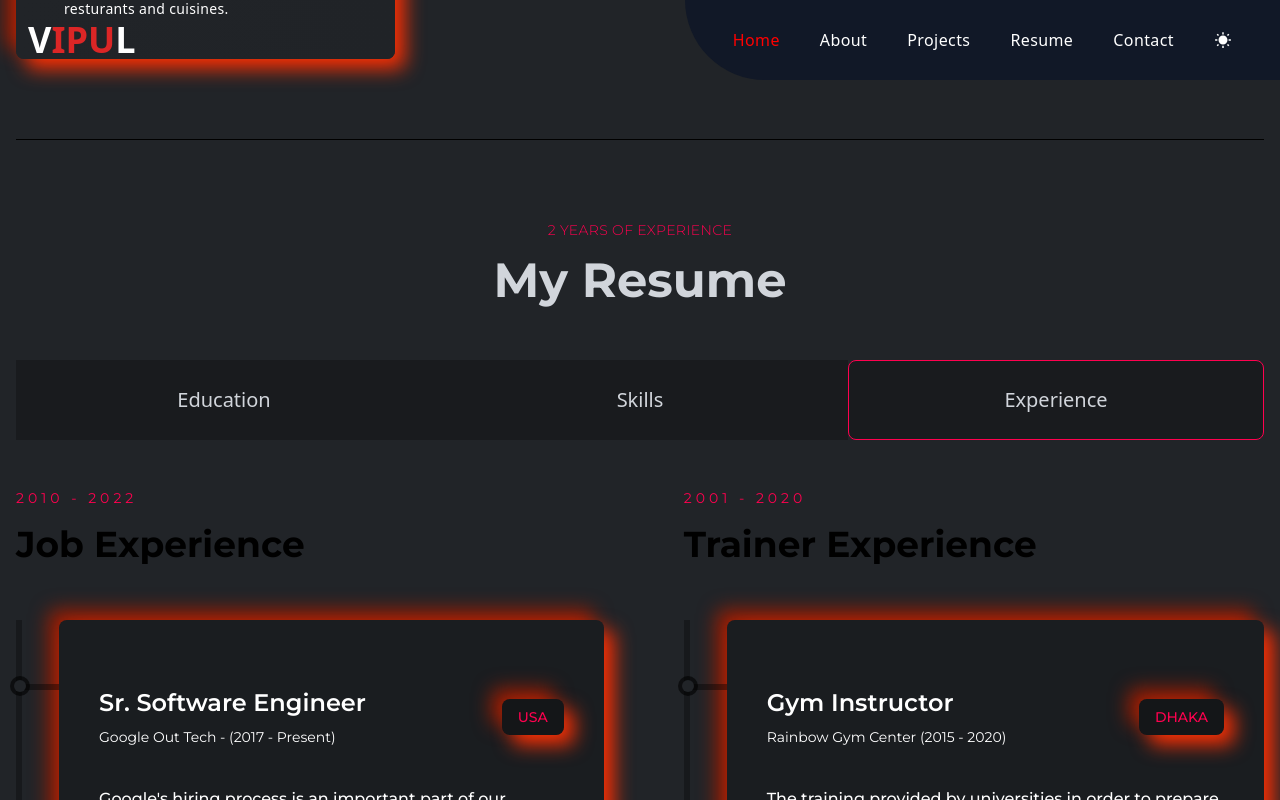
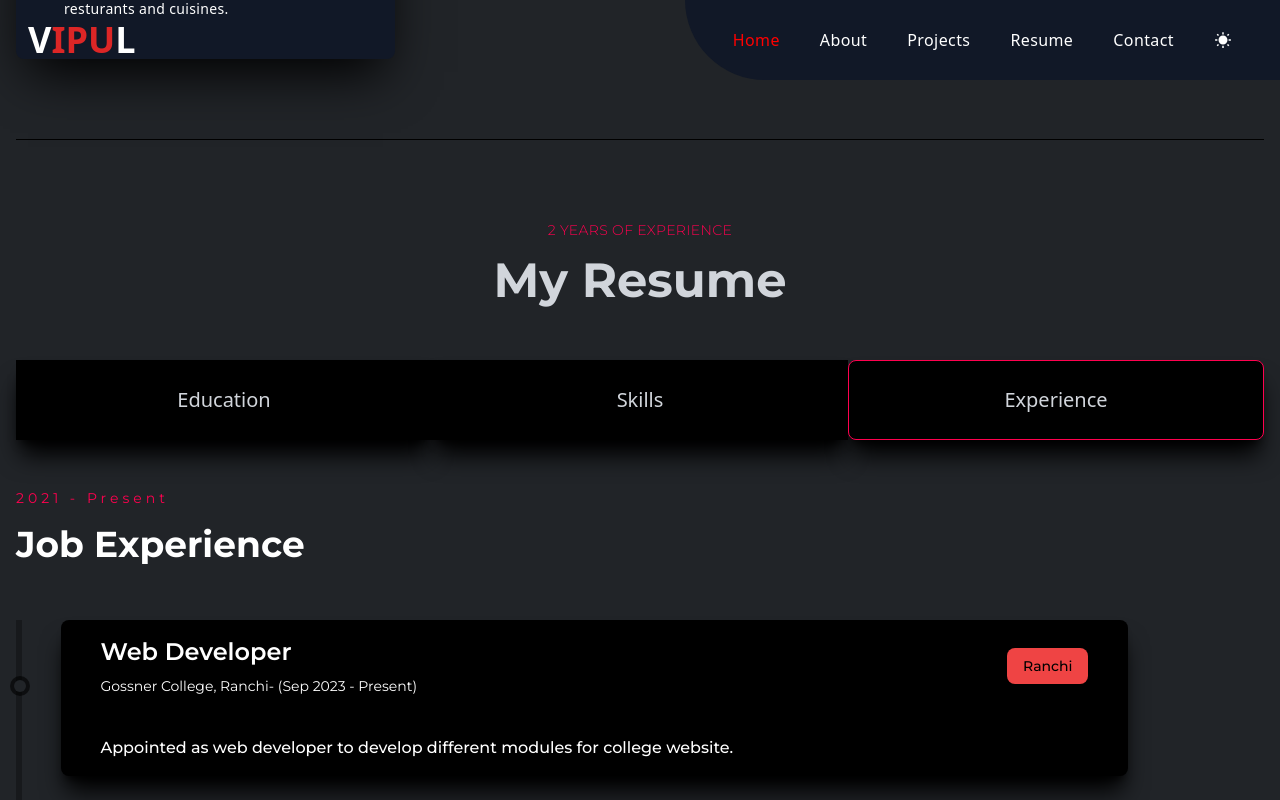
Before and after one commit to Vipulpandey007/vipul-portfolio-react, a React (Create React App) app: page / in a window 1280 px wide. Both pictures are taken after a click on the item "Experience". Shown: the part 2057-2857 px from the top of the page. Built offline with nearby package versions, Linux system fonts and the light colour scheme.

Commit message:
colour fixed

```diff
--- a/src/Components/Education.js
+++ b/src/Components/Education.js
@@ -9,11 +9,9 @@ const Education = () => {
       animate={{ opacity: 1, transition: { duration: 0.5 } }}
       className="w-full flex flex-col lgl:flex-row gap-10 lgl:gap-20"
     >
-      {/* part Two */}
-
       <div>
         <div className="py-6 lgl:py-12 font-titleFont flex flex-col gap-4"></div>
-        <div className="mt-6 lgl:mt-14 w-full h-[1000px] border-l-[6px] border-l-black border-opacity-30 flex flex-col gap-10">
+        <div className="mt-6 lgl:mt-14 w-full  border-l-[6px] border-l-black border-opacity-30 flex flex-col gap-10">
           <ResumeCard
             title="Master Of Computer Application (MCA)"
             subTitle="2021-2023"
--- a/src/Components/Experience.js
+++ b/src/Components/Experience.js
@@ -11,53 +11,23 @@ const Experience = () => {
     >
       <div>
         <div className="flex flex-col gap-4">
-          <p className="text-sm text-designColor tracking-[4px]">2010 - 2022</p>
-          <h2 className="text-4xl font-bold">Job Experience</h2>
+          <p className="text-sm text-designColor tracking-[4px]">
+            2021 - Present
+          </p>
+          <h2 className="text-4xl font-bold dark:text-white">Job Experience</h2>
         </div>
-        <div className="mt-14 w-full h-[1000px] border-l-[6px] border-l-black border-opacity-30 flex flex-col gap-10">
+        <div className="mt-14 w-full  border-l-[6px] border-l-black border-opacity-30 flex flex-col gap-10">
           <ResumeCard
-            title="Sr. Software Engineer"
-            subTitle="Google Out Tech - (2017 - Present)"
-            result="USA"
-            des="Google's hiring process is an important part of our culture. Googlers care deeply about their teams and the people who make them up."
+            title="Web Developer"
+            subTitle="Gossner College, Ranchi- (Sep 2023 - Present)"
+            result="Ranchi"
+            des="Appointed as web developer to develop different modules for college website."
           />
           <ResumeCard
-            title="Web Developer & Trainer"
-            subTitle="Apple Developer Team - (2012 - 2016)"
-            result="MALAYSIA"
-            des="A popular destination with a growing number of highly qualified homegrown graduates, it's true that securing a role in Malaysia isn't easy."
-          />
-          <ResumeCard
-            title="Front-end Developer"
-            subTitle="Nike - (2020 - 2011)"
-            result="Oman"
-            des="The Oman economy has grown strongly over recent years, having transformed itself from a producer and innovation-based economy."
-          />
-        </div>
-      </div>
-      <div>
-        <div className="flex flex-col gap-4">
-          <p className="text-sm text-designColor tracking-[4px]">2001 - 2020</p>
-          <h2 className="text-4xl font-bold">Trainer Experience</h2>
-        </div>
-        <div className="mt-14 w-full h-[1000px] border-l-[6px] border-l-black border-opacity-30 flex flex-col gap-10">
-          <ResumeCard
-            title="Gym Instructor"
-            subTitle="Rainbow Gym Center (2015 - 2020)"
-            result="DHAKA"
-            des="The training provided by universities in order to prepare people to work in various sectors of the economy or areas of culture."
-          />
-          <ResumeCard
-            title="Web Developer and Instructor"
-            subTitle="SuperKing College (2010 - 2014)"
-            result="CANADA"
-            des="Higher education is tertiary education leading to award of an academic degree. Higher education, also called post-secondary education."
-          />
-          <ResumeCard
-            title="School Teacher"
-            subTitle="Kingstar Secondary School (2001 - 2010)"
-            result="NEVADA"
-            des="Secondary education or post-primary education covers two phases on the International Standard Classification of Education scale."
+            title="Web Developer"
+            subTitle="Passtrpvtltd.in - (2021 - 2022)"
+            result="Ranchi"
+            des="Appointed as web developer to develop different websites in the company using Html, Css, Javascript and Asp.net(MVC4)."
           />
         </div>
       </div>
--- a/src/Components/ProjectCard.js
+++ b/src/Components/ProjectCard.js
@@ -3,13 +3,15 @@ import { BsGithub } from "react-icons/bs";
 import { FaGlobe } from "react-icons/fa";
 const ProjectCard = ({ title, des, src, git, link }) => {
   return (
-    <div className="w-full p-4 xl:px-12 h-auto xl:py-10 rounded-lg shadow-shadowOne flex flex-col bg-gradient-to-r from-bodyColor to-[#202327] group hover:bg-gradient-to-b   transition-colors duration-1000">
+    <div className="w-full p-4 xl:px-12 h-auto xl:py-10 rounded-lg  flex flex-col shadow-2xl shadow-gray-600 dark:shadow-black dark:bg-gray-900">
       <div className="w-full h-[80%] overflow-hidden rounded-lg">
-        <img
-          className="w-full h-60 object-cover group-hover:scale-110 duration-300 cursor-pointer"
-          src={src}
-          alt="src"
-        />
+        <a href={link} target="_blank">
+          <img
+            className="w-full h-60  hover:scale-110 duration-300 cursor-pointer object-contain"
+            src={src}
+            alt="src"
+          />
+        </a>
       </div>
       <div className="w-full mt-5 flex flex-col  gap-6">
         <div>
@@ -18,19 +20,19 @@ const ProjectCard = ({ title, des, src, git, link }) => {
               {title}
             </h3>
             <div className="flex gap-2">
-              <span className="text-lg w-10 h-10 rounded-full bg-black inline-flex justify-center items-center text-gray-400 hover:text-designColor duration-300 cursor-pointer">
-                <a href={git}>
+              <span className="text-lg w-10 h-10 rounded-full bg-white  dark:bg-black border border-red-500 inline-flex justify-center items-center text-black dark:text-white hover:scale-110 duration-300 cursor-pointer">
+                <a href={git} target="_blank">
                   <BsGithub />
                 </a>
               </span>
-              <span className="text-lg w-10 h-10 rounded-full bg-black inline-flex justify-center items-center text-gray-400 hover:text-designColor duration-300 cursor-pointer">
-                <a href={link}>
+              <span className="text-lg w-10 h-10 rounded-full bg-white  dark:bg-black border border-red-500 inline-flex justify-center items-center text-black dark:text-white hover:scale-110 duration-300 cursor-pointer">
+                <a href={link} target="_blank">
                   <FaGlobe />
                 </a>
               </span>
             </div>
           </div>
-          <p className="text-sm tracking-wide mt-3 text-white hover:text-gray-900 duration-300">
+          <p className="text-sm tracking-wide mt-3 text-black dark:text-white">
             {des}
           </p>
         </div>
--- a/src/Components/ResumeCard.js
+++ b/src/Components/ResumeCard.js
@@ -4,27 +4,27 @@ const ResumeCard = ({ title, subTitle, result, des }) => {
   return (
     <div className="w-full h-1/3 group flex">
       <div className="w-10 h-[6px] bgOpacity mt-16 relative">
-        <span className="absolute w-5 h-5 rounded-full -top-2 -left-3 flex justify-center items-center bg-black bg-opacity-60">
-          <span className="w-3 h-3 rounded-full bg-bodyColor inline-flex group-hover:bg-designColor duration-300"></span>
+        <span className="absolute w-5 h-5 rounded-full -top-2 -left-3 flex justify-center items-center bg-black bg-opacity-60 group-hover:bg-designColor duration-300">
+          <span className="w-3 h-3 rounded-full bg-bodyColor inline-flex  group-hover:bg-designColor duration-300"></span>
         </span>
       </div>
-      <div className="w-full bg-black bg-opacity-20 hover:bg-opacity-30 duration-300  rounded-lg p-4 lgl:px-10 flex flex-col justify-center gap-6 lgl:gap-10 shadow-shadowOne">
+      <div className="w-full bg-gray-200 dark:bg-black rounded-lg p-4 lgl:px-10 flex flex-col justify-center gap-6 lgl:gap-10 shadow-xl shadow-gray-500 dark:shadow-black hover:scale-105 duration-300">
         <div className="flex flex-col lgl:flex-row justify-between gap-4 lgl:gap-0 lgl:items-center">
           <div>
-            <h3 className="text-xl md:text-2xl font-semibold text-black dark:text-white group-hover:text-red-500 duration-300">
+            <h3 className="text-xl md:text-2xl font-semibold text-black dark:text-white ">
               {title}
             </h3>
-            <p className="text-sm mt-2 text-black dark:text-white group-hover:text-red-500 duration-300">
+            <p className="text-sm mt-2 text-black dark:text-white ">
               {subTitle}
             </p>
           </div>
           <div>
-            <p className="px-4 py-2 text-designColor bg-black bg-opacity-25 rounded-lg flex justify-center items-center shadow-shadowOne text-sm font-medium">
+            <p className="px-4 py-2 text-black  bg-black dark:bg-red-500 bg-opacity-25 rounded-lg flex justify-center items-center shadow-xl shadow-gray-400 dark:shadow-black  text-sm font-medium">
               {result}
             </p>
           </div>
         </div>
-        <p className="text-sm md:text-base font-medium  text-black dark:text-white group-hover:text-red-500 duration-300">
+        <p className="text-sm md:text-base font-medium  text-black dark:text-white">
           {des}
         </p>
       </div>
--- a/src/index.css
+++ b/src/index.css
@@ -5,16 +5,13 @@
 
 @layer components {
   .bannerIcon {
-    @apply w-16 h-16 bg-black bg-opacity-25 text-gray-200 text-xl inline-flex items-center justify-center rounded-md shadow-shadowOne hover:bg-opacity-40 hover:-translate-y-1 transition-all hover:text-designColor cursor-pointer duration-300;
+    @apply w-16 h-16 shadow-2xl shadow-black text-black dark:text-white text-xl inline-flex items-center justify-center rounded-md   hover:-translate-y-1 transition-all hover:text-red-700 cursor-pointer duration-300;
   }
   .resumeLi {
-    @apply w-full h-20 bg-black bg-opacity-25 text-xl text-gray-300 flex justify-center cursor-pointer hover:bg-opacity-40 duration-300 items-center border-[1px] rounded-none;
-  }
-  .bgOpacity {
-    @apply bg-black bg-opacity-40;
+    @apply w-full h-20 bg-white  shadow-xl shadow-gray-500 dark:shadow-black dark:bg-black bg-opacity-25 text-xl text-black dark:text-gray-300 flex justify-center cursor-pointer hover:scale-110 duration-300 items-center border-[1px] rounded-none;
   }
   .contactInput {
-    @apply w-full h-12 rounded-lg border-b-[1px] border-b-gray-600 bg-[#191b1e] text-lightText px-4 active:outline-none focus-visible:outline-designColor outline-none focus-visible:border-b-transparent duration-300;
+    @apply w-full h-12 rounded-lg border-b-[1px] border-b-gray-600 bg-[#242a33] text-lightText px-4 active:outline-none focus-visible:outline-designColor outline-none focus-visible:border-b-transparent duration-300;
   }
   .contactTextArea {
     @apply w-full rounded-lg border-b-[1px] border-b-gray-600 bg-[#191b1e] text-lightText px-4 py-2 active:outline-none focus-visible:outline-designColor outline-none focus-visible:border-b-transparent duration-300 resize-none;
--- a/tailwind.config.js
+++ b/tailwind.config.js
@@ -26,6 +26,7 @@ module.exports = {
       },
       boxShadow: {
         shadowOne: "10px 10px 19px #F83005, -10px -10px 19px #A01E03",
+        shadowLight: "10px 10px 19px #1c1e22, -10px -10px 19px #262a2e",
       },
     },
   },
```
